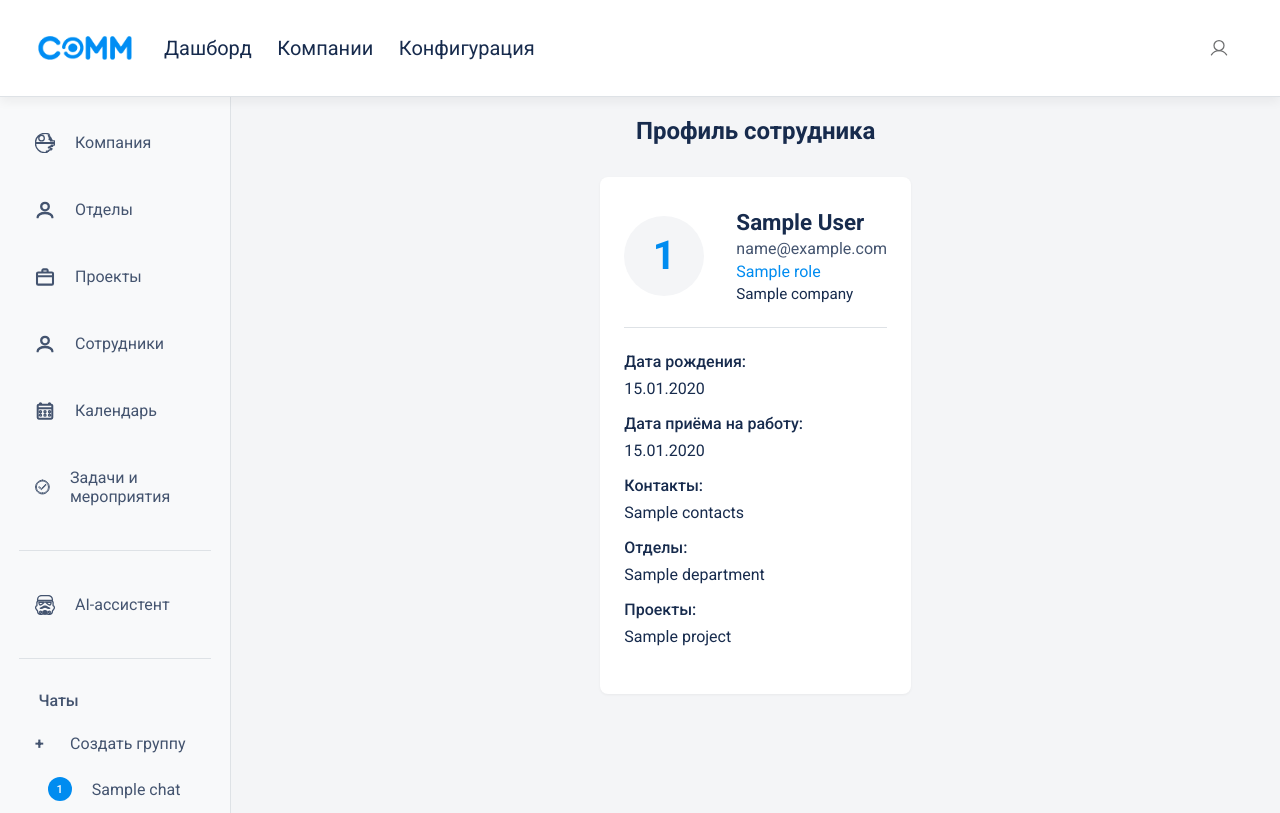
After one commit to GanjaMember/CommEstablishment, a Flask app: template app/web/templates/me.html in a window 1280 px wide. The commit adds this page. Run offline with Flask 3, Linux system fonts and the light colour scheme; the template is opened without the code that fills it: most values are stand-ins (such as "Sample title", 1, 10 or a date in 2020); parts of the project's set-up code (start-up, migrations or seed data) failed here and were passed over.

Commit message:
Final (hopefully)

```diff
--- a/app/web/app.py
+++ b/app/web/app.py
@@ -1,10 +1,11 @@
-from typing import Optional, List
+from typing import Optional, List, Dict
 from datetime import datetime
 
 from flask import Flask, render_template, request, redirect, flash
 from flask_socketio import SocketIO, emit
 from flask_login import LoginManager, login_user, logout_user, login_required, current_user
 
+from ..ai import TextGenerator
 from ..models import (
     db,
     Company,
@@ -32,6 +33,8 @@ from .forms import (
     RegistrationForm,
     LoginForm
 )
+import config
+
 
 socketio = SocketIO()
 
@@ -49,6 +52,31 @@ with app.app_context():
 
 login_manager = LoginManager(app)
 login_manager.login_view = 'login'
+
+
+text_generator = TextGenerator(
+    model=config.model,
+    key=config.key
+)
+
+histories: Dict[int, List[Dict[str, str]]] = {}
+messages: Dict[int, List[Dict[str, str]]] = {}
+
+def get_all_employees() -> List[str]:
+    # This function fetches all employees and can be reused in routes
+    return [str(i) for i in Employee.query.filter(Employee.company_id == selected_company.id).all()]
+
+def get_all_projects() -> List[str]:
+    # This function fetches all projects and can be reused in routes
+    return [str(i) for i in Project.query.filter(Project.company_id == selected_company.id).all()]
+
+def get_all_departments() -> List[str]:
+    # This function fetches all departments and can be reused in routes
+    return [str(i) for i in Department.query.filter(Department.company_id == selected_company.id).all()]
+
+def get_all_tasks() -> List[str]:
+    # This function fetches all tasks and can be reused in routes
+    return [str(i) for i in Task.query.all()]
 
 
 def get_chats():
@@ -69,6 +97,25 @@ def serialize_task(task):
     }
 
 
+@socketio.on('user_message')
+def handle_user_message(data):
+    text = data.get('text', '')
+    histories[current_user.id] = histories.get(current_user.id, [
+        {"role": "system", "content": config.assistant_system_prompt},
+        {"role": "system", "content": "Сотрудники" + str(get_all_employees())},
+        {"role": "system", "content": "Проекты" + str(get_all_projects())},
+        {"role": "system", "content": "Отделы" + str(get_all_departments())},
+        {"role": "system", "content": "Задачи" + str(get_all_tasks())}
+    ])
+    messages[current_user.id] = messages.get(current_user.id, [])
+    messages[current_user.id].append({"role": "user", "content": text})
+    histories[current_user.id].append({"role": "user", "content": text})
+    answer = text_generator.generate(histories[current_user.id])
+    histories[current_user.id].append({"role": "assistant", "content": answer})
+    messages[current_user.id].append({"role": "assistant", "content": answer})
+    emit('assistant_message', {'text': answer})
+
+
 @login_manager.user_loader
 def load_user(user_id):
     return User.query.get(int(user_id))
@@ -77,6 +124,15 @@ def load_user(user_id):
 @app.context_processor
 def inject_now():
     return {'now': datetime.now}
+
+
+@app.route('/assistant')
+def assistant():
+    return render_template(
+        'assistant.html',
+        chats=get_chats(),
+        messages=messages.get(current_user.id, [])
+    )
 
 
 @app.route('/register', methods=['GET', 'POST'])
@@ -480,3 +536,108 @@ def handle_move_task(data):
         db.session.commit()
         # Уведомляем всех, кроме отправителя
         emit('task_moved', {'task_id': task_id, 'new_status': new_status}, broadcast=True, include_self=False)
+
+
+@app.route('/company/edit/<int:company_id>', methods=['GET', 'POST'])
+def edit_company(company_id):
+    company = Company.query.get_or_404(company_id)
+    form = CompanyForm(obj=company)
+    if form.validate_on_submit():
+        company.name = form.name.data
+        company.description = form.description.data
+        db.session.commit()
+        flash('Компания успешно обновлена.')
+        return redirect(f'/company/{company.id}')
+    return render_template('company_form.html', form=form, chats=get_chats())
+
+@app.route('/company/delete/<int:company_id>', methods=['POST'])
+def delete_company(company_id):
+    company = Company.query.get_or_404(company_id)
+    db.session.delete(company)
+    db.session.commit()
+    flash('Компания удалена.')
+    return redirect('/companies')
+
+
+@app.route('/department/edit/<int:department_id>', methods=['GET', 'POST'])
+def edit_department(department_id):
+    department = Department.query.get_or_404(department_id)
+    form = DepartmentForm(obj=department)
+    if form.validate_on_submit():
+        department.name = form.name.data
+        department.description = form.description.data
+        db.session.commit()
+        flash('Отдел успешно обновлен.')
+        return redirect('/departments')
+    return render_template('department_form.html', form=form, chats=get_chats())
+
+@app.route('/department/delete/<int:department_id>', methods=['POST'])
+def delete_department(department_id):
+    department = Department.query.get_or_404(department_id)
+    db.session.delete(department)
+    db.session.commit()
+    flash('Отдел удален.')
+    return redirect('/departments')
+
+
+@app.route('/project/edit/<int:project_id>', methods=['GET', 'POST'])
+def edit_project(project_id):
+    project = Project.query.get_or_404(project_id)
+    form = ProjectForm(obj=project)
+    # Не забудьте подгрузить choices!
+    departments = get_all_departments()
+    form.responsible_department_id.choices = [(d.id, d.name) for d in departments]
+    employees = get_all_employees()
+    form.employees.choices = [(e.id, e.full_name) for e in employees]
+    if request.method == 'GET':
+        form.employees.data = [e.id for e in project.employees]
+    if form.validate_on_submit():
+        project.name = form.name.data
+        project.description = form.description.data
+        project.responsible_dept_id = form.responsible_department_id.data
+        project.employees = [Employee.query.get(eid) for eid in form.employees.data]
+        db.session.commit()
+        flash('Проект успешно обновлен.')
+        return redirect('/projects')
+    return render_template('project_form.html', form=form, chats=get_chats())
+
+@app.route('/project/delete/<int:project_id>', methods=['POST'])
+def delete_project(project_id):
+    project = Project.query.get_or_404(project_id)
+    db.session.delete(project)
+    db.session.commit()
+    flash('Проект удалён.')
+    return redirect('/projects')
+
+
+@app.route('/task/edit/<int:task_id>', methods=['GET', 'POST'])
+def edit_task(task_id):
+    task = Task.query.get_or_404(task_id)
+    form = TaskForm(obj=task)
+    projects = get_all_projects()
+    form.project_id.choices = [(p.id, p.name) for p in projects]
+    employees = get_all_employees()
+    form.employees.choices = [(e.id, e.full_name) for e in employees]
+    if request.method == 'GET':
+        form.employees.data = [e.id for e in task.employees]
+        form.project_id.data = task.project_id
+    if form.validate_on_submit():
+        task.name = form.name.data
+        task.description = form.description.data
+        task.start_date = form.start_date.data
+        task.due_date = form.due_date.data
+        task.priority = form.priority.data
+        task.project_id = form.project_id.data
+        task.employees = [Employee.query.get(eid) for eid in form.employees.data]
+        db.session.commit()
+        flash('Задача обновлена.')
+        return redirect('/tasks')
+    return render_template('task_form.html', form=form, chats=get_chats())
+
+@app.route('/task/delete/<int:task_id>', methods=['POST'])
+def delete_task(task_id):
+    task = Task.query.get_or_404(task_id)
+    db.session.delete(task)
+    db.session.commit()
+    flash('Задача удалена.')
+    return redirect('/tasks')
--- a/app/web/templates/base.html
+++ b/app/web/templates/base.html
@@ -74,7 +74,7 @@
                     <p>Задачи и мероприятия</p>
                 </a>
                 <hr class="nav-divider">
-                <a href="/ai" class="nav-button {% if active_page == 'ai' %}active{% endif %} assistant">
+                <a href="/assistant" class="nav-button {% if active_page == 'ai' %}active{% endif %} assistant">
                     <svg class="svg-icon" viewBox="0 0 20 20">
                         <path fill="none" d="M8.652,16.404c-0.186,0-0.337,0.151-0.337,0.337v2.022c0,0.186,0.151,0.337,0.337,0.337s0.337-0.151,0.337-0.337v-2.022C8.989,16.555,8.838,16.404,8.652,16.404z"></path>
                         <path fill="none" d="M11.348,16.404c-0.186,0-0.337,0.151-0.337,0.337v2.022c0,0.186,0.151,0.337,0.337,0.337s0.337-0.151,0.337-0.337v-2.022C11.685,16.555,11.535,16.404,11.348,16.404z"></path>
@@ -85,7 +85,7 @@
                     <p>AI-ассистент</p></a>
                 <hr class="nav-divider">
                 <div class="section-header">Чаты</div>
-                <a href="/chat/create" class="create-chat-button">Создать группу</a>
+                <a href="/create_chat" class="create-chat-button">Создать группу</a>
                 <div class="recent-chats">
                     {% for chat in chats %}
                         <a href="/chat/{{ chat.id }}" class="chat-item {% if active_page == 'chat_' + chat.id|string %}active{% endif %}">
--- /dev/null
+++ b/app/web/templates/me.html
@@ -0,0 +1,63 @@
+{% extends 'base.html' %}
+
+{% block title %}Мой профиль{% endblock %}
+
+{% block content %}
+<div class="wrapper" style="max-width:600px;margin:0 auto;">
+    <h2 style="text-align:center;margin-bottom:32px;">Профиль сотрудника</h2>
+    <div style="background:var(--white-color);border-radius:8px;box-shadow:var(--shadow-color) 0px 1px 3px 0px;padding:32px 24px;">
+        <div style="display:flex;gap:32px;align-items:center;">
+            <div style="width:80px;height:80px;border-radius:50%;background:var(--body-bg-color);display:flex;align-items:center;justify-content:center;font-size:2.5em;font-weight:bold;color:var(--blue-color);">
+                {{ employee.index }}
+            </div>
+            <div>
+                <div style="font-size:1.4em;font-weight:bold;">{{ employee.full_name }}</div>
+                <div style="color:var(--gray-color);margin-top:4px;">{{ employee.email }}</div>
+                {% if employee.role %}
+                    <div style="color:var(--blue-color);font-size:1em;margin-top:4px;">{{ employee.role.name }}</div>
+                {% endif %}
+                {% if employee.company %}
+                    <div style="font-size:0.95em;color:var(--dark-color);margin-top:4px;">{{ employee.company.name }}</div>
+                {% endif %}
+            </div>
+        </div>
+
+        <hr style="margin:24px 0; border:none; border-top:1px solid var(--border-color);"/>
+
+        <div class="input-group">
+            <div class="input-label">Дата рождения:</div>
+            <div class="input-field" style="background:transparent;border:none;padding:0;">
+                {% if employee.birth_date %}{{ employee.birth_date.strftime('%d.%m.%Y') }}{% else %}—{% endif %}
+            </div>
+        </div>
+        <div class="input-group">
+            <div class="input-label">Дата приёма на работу:</div>
+            <div class="input-field" style="background:transparent;border:none;padding:0;">
+                {{ employee.hire_date.strftime('%d.%m.%Y') }}
+            </div>
+        </div>
+        <div class="input-group">
+            <div class="input-label">Контакты:</div>
+            <div class="input-field" style="background:transparent;border:none;padding:0;">
+                {% if employee.contacts %}{{ employee.contacts | safe }}{% else %}—{% endif %}
+            </div>
+        </div>
+        <div class="input-group">
+            <div class="input-label">Отделы:</div>
+            <div class="input-field" style="background:transparent;border:none;padding:0;">
+                {% if employee.departments %}
+                    {{ employee.departments | map(attribute='name') | join(', ') }}
+                {% else %}—{% endif %}
+            </div>
+        </div>
+        <div class="input-group">
+            <div class="input-label">Проекты:</div>
+            <div class="input-field" style="background:transparent;border:none;padding:0;">
+                {% if employee.projects %}
+                    {{ employee.projects | map(attribute='name') | join(', ') }}
+                {% else %}—{% endif %}
+            </div>
+        </div>
+    </div>
+</div>
+{% endblock %}
```
Also changed, not shown: app/ai.py (added, +28 -0 lines), app/models.py (+64 -0 lines), app/web/static/styles/assistant.css (added, +97 -0 lines), app/web/templates/assistant.html (added, +103 -0 lines), config.py (added, +10 -0 lines).
